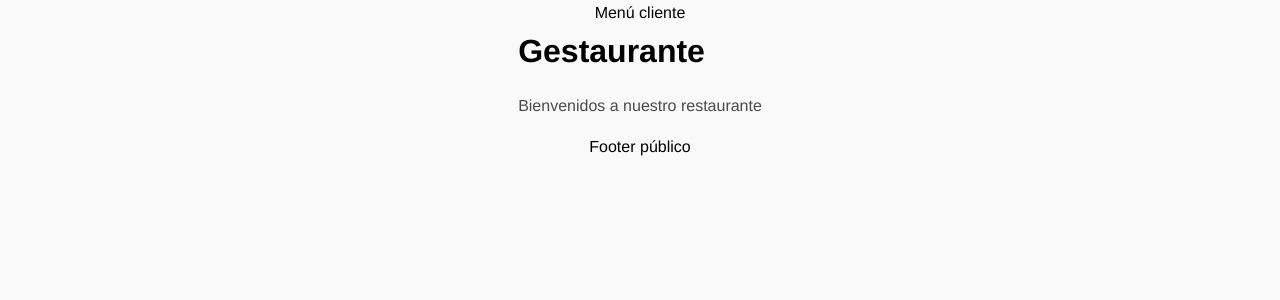
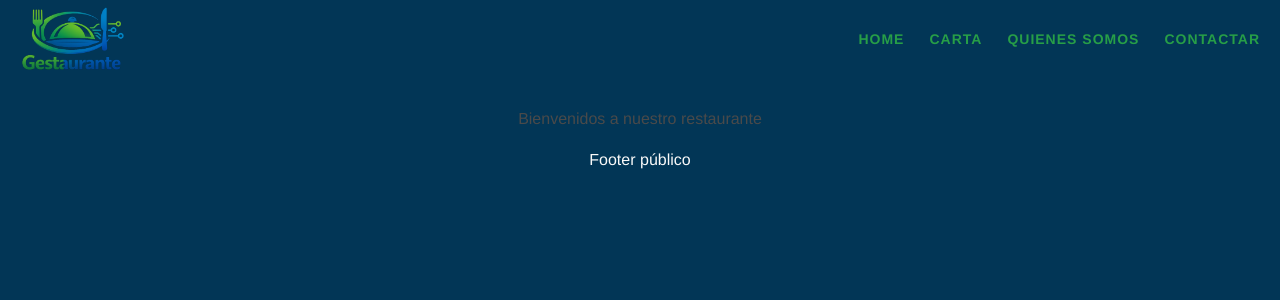
Before and after one commit to Depechejuan/gestaurante-front, a React (Vite) app: page / in a window 1280 px wide. Shown: the top 300 px of the page. Built offline with nearby package versions, Linux system fonts and the light colour scheme; no server answers.

Commit message:
diseño basico del cliente

```diff
--- a/src/Auth/Auth-Context.jsx
+++ b/src/Auth/Auth-Context.jsx
@@ -16,8 +16,7 @@ export function useAuth() {
 export function AuthProvider({ children }) {
     const [user, setUser] = useState(null);
     const [loading, setLoading] = useState(true);
-    const [token, setToken] = useState(() => getToken());
-
+    const [token, setToken] = useState(getToken());
 
     useEffect(() => {
         if (!token) {
--- a/src/Components/Customer-Menu.jsx
+++ b/src/Components/Customer-Menu.jsx
@@ -1,3 +1,47 @@
-export default function CustomerMenu() {
-    return <nav>Test</nav>
+import { Link } from "react-router-dom";
+
+export default function CustomerMenu({isMenuOpen, closeMenu}) {
+    const handleLinkClick = () => {
+        closeMenu();
+    }
+
+    return (
+        <>
+            {/* Menú desktop - siempre visible en desktop */}
+            <nav className="desktop-navbar">
+                <ul className="nav-menu">
+                    <li>
+                        <Link to="/" onClick={handleLinkClick}>Home</Link>
+                    </li>
+                    <li>
+                        <Link to="/carta" onClick={handleLinkClick}>Carta</Link>
+                    </li>
+                    <li>
+                        <Link to="/about" onClick={handleLinkClick}>Quienes Somos</Link>
+                    </li>
+                    <li>
+                        <Link to="/contact" onClick={handleLinkClick}>Contactar</Link>
+                    </li>
+                </ul>
+            </nav>
+
+            {/* Menú móvil - solo se abre cuando se clickea */}
+            <nav className={`mobile-navbar ${isMenuOpen ? "open" : ""}`}>
+                <ul className="nav-menu">
+                    <li>
+                        <Link to="/" onClick={handleLinkClick}>Home</Link>
+                    </li>
+                    <li>
+                        <Link to="/carta" onClick={handleLinkClick}>Carta</Link>
+                    </li>
+                    <li>
+                        <Link to="/about" onClick={handleLinkClick}>Quienes Somos</Link>
+                    </li>
+                    <li>
+                        <Link to="/contact" onClick={handleLinkClick}>Contactar</Link>
+                    </li>
+                </ul>
+            </nav>
+        </>
+    );
 }
--- /dev/null
+++ b/src/Components/Nav-Bar.jsx
@@ -0,0 +1,38 @@
+import menuIcon from "../assets/Icons/menu.svg"
+import { useState } from "react"
+import Menu from "./Customer-Menu.jsx";
+
+export default function NavBar() {
+    const [isMenuOpen, setIsMenuOpen] = useState(false);
+
+    const handleMenuClick = () => {
+        setIsMenuOpen(!isMenuOpen)
+    }
+
+    const closeMenu = () => {
+        setIsMenuOpen(false)
+    }
+
+
+    return (
+        <>
+            <input
+                type="image"
+                src={menuIcon}
+                alt="Menu"
+                className="menu-icon"
+                onClick={handleMenuClick}
+                onKeyDown={(e) => {
+                    if (e.key === 'Enter' || e.key === ' ') {
+                        handleMenuClick();
+                    }
+                }}
+            />
+
+            <Menu
+                isMenuOpen={isMenuOpen}
+                closeMenu={closeMenu}
+            />
+        </>
+    );
+}
--- a/src/Components/Staff-Menu.jsx
+++ b/src/Components/Staff-Menu.jsx
@@ -1,11 +1,11 @@
-import { Link } from "react-router-dom";
+import { Link,useNavigate } from "react-router-dom";
 import useBodyClass from "../Hooks/useBodyClass";
 import { useState } from "react";
 import { useAuth } from '../Auth/Auth-Context.jsx'
 import deleteToken from "../services/delete-token.js";
 
 export default function StaffMenu() {
-    const [userType, setUserType] = useState(null)
+    const [userType, setUserType] = useState(null);
     const navigate = useNavigate();
     const { logout } = useAuth();
     useBodyClass("staff");
--- a/src/Layouts/Layout-Clientes.jsx
+++ b/src/Layouts/Layout-Clientes.jsx
@@ -1,12 +1,21 @@
 import { Outlet } from "react-router-dom";
+
 import useBodyClass from "../Hooks/useBodyClass";
+
+import Logo from "../Components/Logo";
+import NavBar from "../Components/Nav-Bar";
+
+import '../styles/Customer/main.css'
 
 export default function LayoutCliente() {
     useBodyClass("customer");
 
     return (
         <>
-            <header>Menú cliente</header>
+            <header>
+                <Logo name="customer"/>
+                <NavBar />
+            </header>
             <main>
                 <Outlet />
             </main>
--- a/src/Layouts/Layout-Staff.jsx
+++ b/src/Layouts/Layout-Staff.jsx
@@ -8,7 +8,6 @@ import '../styles/Staff/main.css'
 
 export default function LayoutStaff() {
     useBodyClass("staff");
-
 
     return (
         <>
--- a/src/Pages/Home.jsx
+++ b/src/Pages/Home.jsx
@@ -1,8 +1,9 @@
+import Logo from "../Components/Logo";
+
 function Home() {
 
     return (
         <>
-            <h1>Gestaurante</h1>
             <p>Bienvenidos a nuestro restaurante</p>
         </>
     )
--- a/src/services/get-basic-user.js
+++ b/src/services/get-basic-user.js
@@ -2,13 +2,13 @@ const host = import.meta.env.VITE_API_HOST;
 
 export default async function getBasicUser(token) {
     try {
-        const obj = {id: token.id}
-        const response = await fetch(`${host}/admin/getbasicuser`, {
+        const obj = {"id": token.id}
+        const bearer = `Bearer ${token.token}`
+        const response = await fetch(`${host}/Admin/getbasicuser`, {
             method: "POST",
             headers: {
                 "Content-Type": "application/json",
-                // Authorization: `Bearer ${token}`
-
+                Authorization: `${bearer}`
             },
             body: JSON.stringify(obj)
         });
--- a/src/services/get-token.js
+++ b/src/services/get-token.js
@@ -1,6 +1,6 @@
 function getToken() {
     const token = localStorage.getItem("GST_Token");
-    const id = localStorage.getItem("GST_id")
+    const id = localStorage.getItem("GST_id");
 
     return {
         token,
--- /dev/null
+++ b/src/styles/Customer/main.css
@@ -0,0 +1,198 @@
+.customer {
+    background-color: var(--color-bg-customer);
+    color: var(--color-text-customer);
+
+    display: flex;
+    flex-direction: column;
+}
+
+.customer > header {
+    display: flex;
+    flex-direction: row;
+    width: 100%;
+}
+
+.customer-logo {
+    height: 10dvh;
+    display: flex;
+    margin-bottom: 2dvw;
+}
+
+.customer-logo > img {
+    width: 100%;
+    height: 100%;
+}
+
+.customer > nav {
+    display: flex;
+    flex-direction: column;
+}
+
+.menu-icon {
+    position: fixed;
+    top: 20px;
+    right: 20px;
+    width: 40px;
+    height: 40px;
+    z-index: 10000;
+    cursor: pointer;
+}
+
+.mobile-navbar {
+    display: none;
+    position: fixed;
+    top: 70px;
+    right: 20px;
+    background: transparent;
+
+    min-width: 150px;
+    z-index: 9999;
+    padding: 10px;
+    text-align: right;
+}
+
+.mobile-navbar.open {
+    display: block;
+}
+
+.mobile-navbar ul {
+    list-style: none;
+    margin: 0;
+    padding: 0;
+}
+
+.mobile-navbar li {
+    text-align: center;
+    background-color: black;
+    margin: 10px 0;
+}
+
+.mobile-navbar a {
+    text-decoration: none;
+    color: var(--color-links);
+    font-weight: 500;
+    display: block;
+    padding: 8px 12px;
+    white-space: nowrap;
+}
+
+/* ANOTACIÓN: Efectos hover para móvil (opcional) */
+.mobile-navbar a:hover {
+    /* background: rgba(0,0,0,0.05); */
+}
+
+.desktop-navbar {
+    display: none;
+    position: fixed;
+    top: 20px;
+    right: 20px;
+    z-index: 9998;
+}
+
+/* ANOTACIÓN: Fondo para el menú desktop aquí (si lo necesitas) */
+/* .desktop-navbar::before {
+    content: '';
+    position: absolute;
+    top: -10px;
+    right: -10px;
+    left: -10px;
+    bottom: -10px;
+    background: tu-color-de-fondo;
+    border-radius: 8px;
+    z-index: -1;
+} */
+
+.desktop-navbar ul {
+    list-style: none;
+    margin: 0;
+    padding: 0;
+    display: flex;
+    gap: 25px;
+}
+
+.desktop-navbar li {
+    position: relative;
+}
+
+.desktop-navbar a {
+    text-decoration: none;
+    color: var(--color-links);
+    font-weight: bold;
+    text-transform: uppercase;
+    font-size: 14px;
+    letter-spacing: 1px;
+    padding: 8px 0;
+    display: block;
+    position: relative;
+    transition: color 0.3s ease;
+}
+
+/* ANOTACIÓN: Línea decorativa opcional en hover */
+.desktop-navbar a::after {
+    content: '';
+    position: absolute;
+    bottom: 0;
+    left: 0;
+    width: 0;
+    height: 2px;
+    background: #fcc23f; /* Color de acento */
+    transition: width 0.3s ease;
+}
+
+.desktop-navbar a:hover::after {
+    width: 100%;
+}
+
+.desktop-navbar a:hover {
+    color: #fcc23f; /* Color de acento al hover */
+}
+
+/* Desktop */
+@media screen and (min-width: 900px) {
+    .desktop-navbar {
+        display: block;
+    }
+
+    .mobile-navbar {
+        display: none !important;
+    }
+}
+
+/* Mobile */
+@media screen and (max-width: 899px) {
+    .desktop-navbar {
+        display: none;
+    }
+
+    .mobile-navbar {
+        /* Se muestra solo cuando tiene clase .open */
+        display: none;
+    }
+}
+
+body.menu-open {
+    overflow: hidden;
+}
+
+.mobile-navbar {
+    opacity: 0;
+    transform: translateY(-10px);
+    transition: opacity 0.3s ease, transform 0.3s ease;
+}
+
+.mobile-navbar.open {
+    opacity: 1;
+    transform: translateY(0);
+}
+
+
+
+
+
+
+
+@media screen and (min-width: 900px) {
+    .menu-icon {
+        display: none;
+    }
+}
--- a/src/styles/index.css
+++ b/src/styles/index.css
@@ -14,6 +14,10 @@
 
 	--color-links: #279E47;
 	--color-links-hover: #0181C7;
+
+	/* Fondos de CLIENTE-RESTAURANTE*/
+	--color-bg-customer: #023656;
+	--color-text-customer: #f9f9f9;
 }
 
 
```
Also changed, not shown: src/assets/Icons/menu.svg (added).
